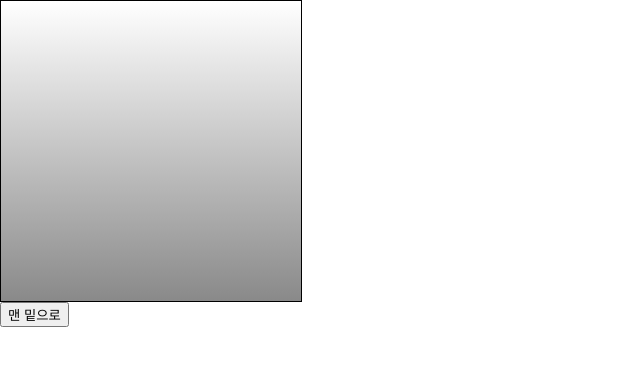
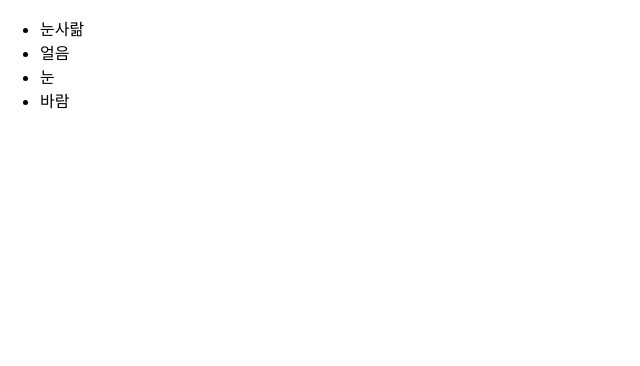
Before and after one commit to sundoforce/hello-react, a React (Create React App) app: page / in a window 1280 px wide. Shown: the top 366 px of the page, without its empty margins (0-640 px from the left). Built offline with nearby package versions, Linux system fonts and the light colour scheme.

Commit message:
6.2.2 map - loop

```diff
--- a/src/App.js
+++ b/src/App.js
@@ -1,14 +1,9 @@
 import React, { Component } from 'react';
-import ScrollBox from './ScrollBox';
+import IterationSample from './IterationSample';
 class App extends Component {
   render() {
     return (
-      <div>
-        <ScrollBox ref={(ref) => this.ScrollBox=ref}/>
-        <button onClick={() => this.ScrollBox.scrollTopBottom}>
-          맨 밑으로
-        </button>
-      </div>
+      <IterationSample/>
     );
   }
 }
--- a/src/IterationSample.js
+++ b/src/IterationSample.js
@@ -1,14 +1,9 @@
 import React from 'react';
 
 const IterationSample = () => {
-    return (
-        <ul>
-            <li>눈사람</li>
-            <li>얼음</li>
-            <li>눈</li>
-            <li>바람</li>
-        </ul>
-    )
+    const names = ['눈사랆', '얼음', '눈', '바람']
+    const nameList = names.map(name => <li>{name}</li>)
+    return <ul>{nameList}</ul>;
 }
 
 export default IterationSample;
```
